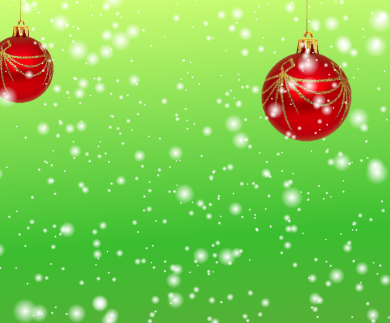
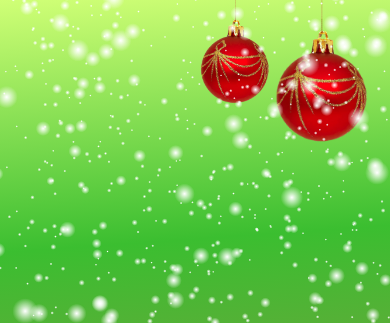
Before and after one commit to Cris3030/Feliz_navidad, a plain HTML site: page index.html in a window 390 px wide. Shown: the top 323 px of the page. Drawn offline with Linux system fonts and the light colour scheme; grey boxes are pictures that could not be loaded; a web font is replaced by a local one.

Commit message:
Add files via upload

```diff
--- a/css/style.css
+++ b/css/style.css
@@ -67,23 +67,20 @@ background: linear-gradient(356deg, rgba(232,101,90,1) 0%, rgba(59,190,48,1) 71%
 	}
 
 	#ballOne {
-		position: absolute;
 		top: -15px;
-		right: 30px;
+		right: 15px;
 		width: 100px;
 	}
 
 	#ballTwo {
-		position: absolute;
 		top: -15px;
-		right: 330px;
+		right: 115px;
 		width: 75px;
 	}
 
 	#ballThree {
-		position: absolute;
 		top: -18px;
-		right: 930px;
+		right: 465px;
 		width: 125px;
 	}
 }
```
